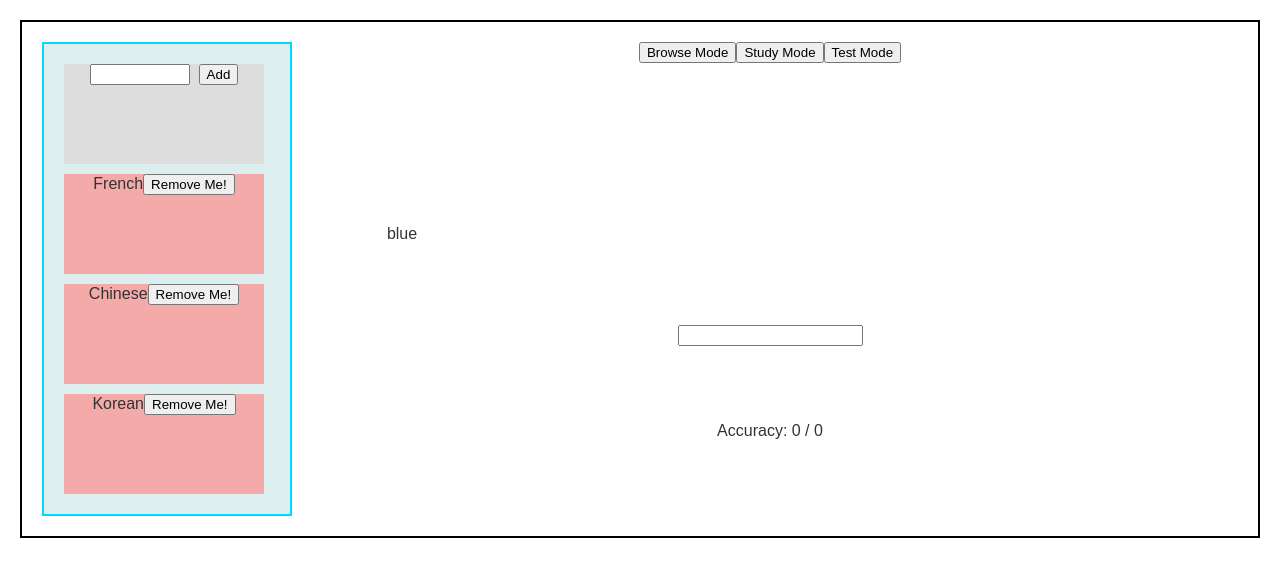
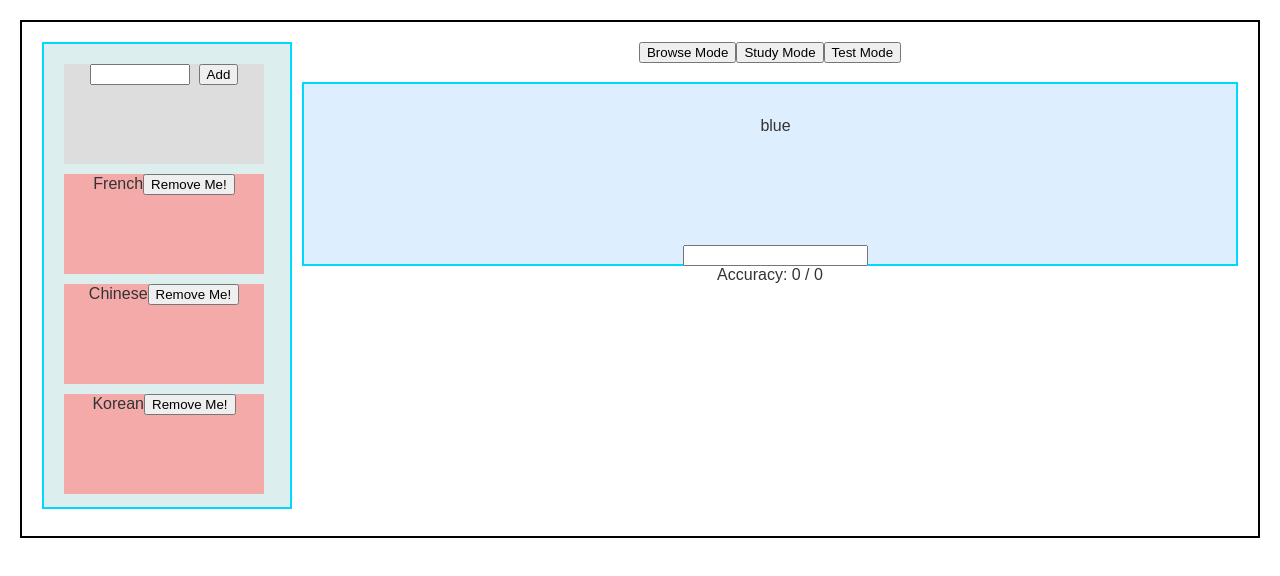
Before and after one commit to yyjoycewoo/VocabMaster, a React (Create React App) app: page / in a window 1280 px wide. Shown: the top 576 px of the page. Built offline with nearby package versions, Linux system fonts and the light colour scheme.

Commit message:
worked on stuff

```diff
--- a/src/components/StudyList.js
+++ b/src/components/StudyList.js
@@ -15,8 +15,8 @@ class StudyList extends Component {
           question={card["question"]}
           answer={card["answer"]}
           display={this.props.mode} />
-        <button onClick={this.goToNextCard}>Next</button>
-        <div>Progress: {currCard+1} / {numCards}</div>
+        <button className="next" onClick={this.goToNextCard}>Next</button>
+        <div className="progress" >Progress: {currCard+1} / {numCards}</div>
       </div>
     )
   }
--- a/src/components/TestList.js
+++ b/src/components/TestList.js
@@ -17,7 +17,7 @@ class TestList extends Component {
     return (
       <div className="TestList">
       { this.isFinishedTest() ? (
-        <div>
+        <div className="testCards">
           <Flashcard key={card["key"]}
           id={card["key"]}
           setId={card["setId"]}
@@ -25,10 +25,9 @@ class TestList extends Component {
           answer={card["answer"]}
           display={this.props.mode} />
 
-          <form onSubmit={this.processAnswer}>
+          <form className="answer" onSubmit={this.processAnswer}>
             <input
               type="text"
-              class="answer"
               onChange={this.handleUpdate}
               value={this.state.question}
             />
--- a/src/styles/StudyList.css
+++ b/src/styles/StudyList.css
@@ -5,15 +5,25 @@
 
 
   display: grid;
-  grid-template-columns: 33%, 33%, 33%;
+  grid-template-columns: 33% 33% 33%;
+  grid-template-rows: 90% minmax(30px, 5%);
   grid-gap: 10px;
-  grid-auto-rows: auto;
   grid-template-areas:
-    "empty center empty";
-  align-items: start;
+    ". center ."
+    "next . progress";
+  align-items: center;
 }
 
 
 .center {
-  grid-area: center
+  grid-area: center;
+  margin: auto;
 }
+
+.next {
+  grid-area: next;
+}
+
+.progress {
+  grid-area: progress;
+}
--- a/src/styles/TestList.css
+++ b/src/styles/TestList.css
@@ -1,3 +1,27 @@
-.TestList {
+.testCards {
+  padding: 20px;
+  border: 2px solid #00D8FF;
+  background: #DDEEFF;
+
+
   display: grid;
+  grid-template-columns: 33% 33% 33%;
+  grid-template-rows: 90% minmax(30px, 5%);
+  grid-gap: 10px;
+  grid-template-areas:
+    ". center ."
+    ". answer .";
+  align-items: center;
 }
+
+
+.center {
+  grid-area: center;
+  margin: auto;
+}
+
+
+
+.answer {
+  grid-area: answer;
+}
--- a/src/styles/View.css
+++ b/src/styles/View.css
@@ -3,7 +3,7 @@
   grid-template-columns: minmax(250px, 20%) minmax(250px, 80%);
 
   grid-gap: 10px;
-  grid-template-rows: auto;
+  grid-template-rows: minmax(30px, 5%) 90%;
   grid-template-areas:
     "setList modes"
     "setList flashcardList";
```
